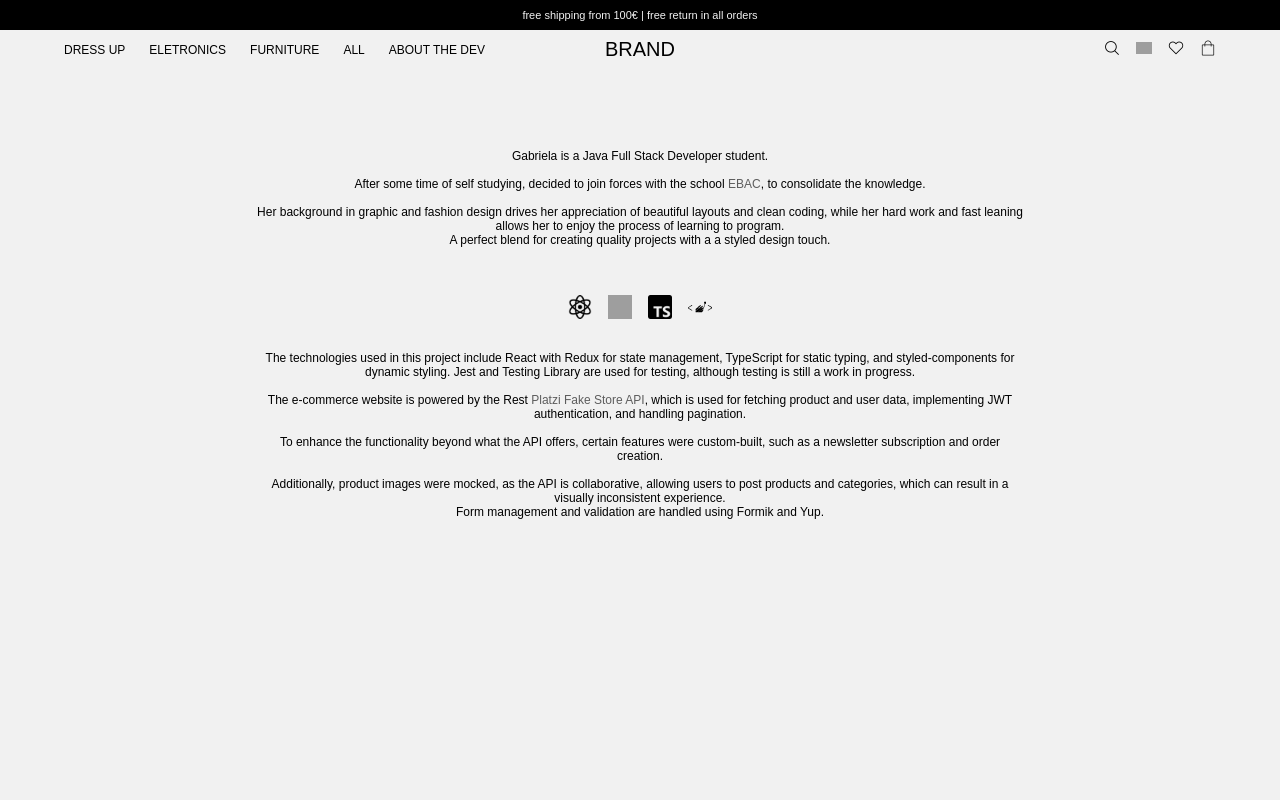
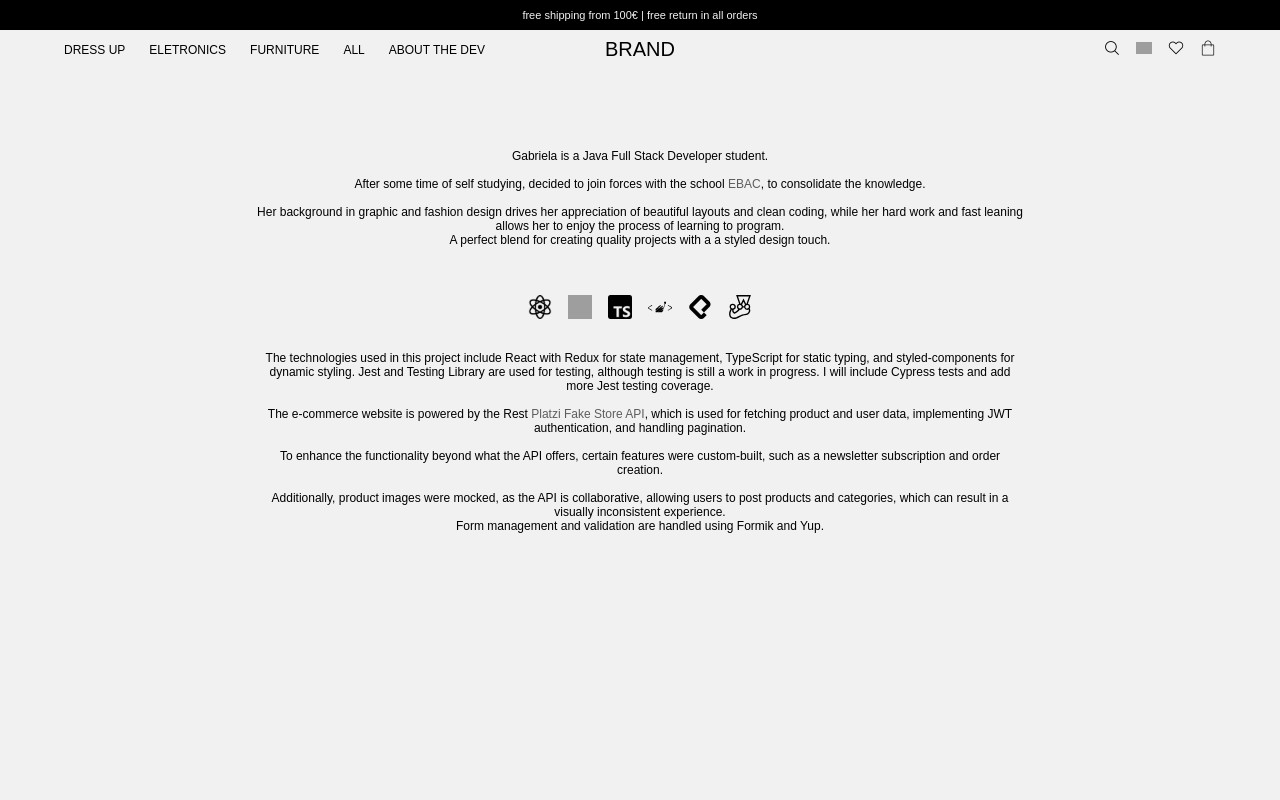
Before and after one commit to zmngabriela/e-commerce, a React (Create React App) app: page /about in a window 1280 px wide. Shown: the top 800 px of the page. Built offline with nearby package versions, Linux system fonts and the light colour scheme; grey boxes are pictures that could not be loaded.

Commit message:
refactor: adding technologies icon and updating text

```diff
--- a/src/pages/About/index.tsx
+++ b/src/pages/About/index.tsx
@@ -2,6 +2,8 @@ import react from '../../assets/icons/react.png'
 import redux from '../../assets/icons/redux.png'
 import typescript from '../../assets/icons/typescript.png'
 import styledComponents from '../../assets/icons/styled-components.svg'
+import platzi from '../../assets/icons/platzi.png'
+import jest from '../../assets/icons/jest.svg'
 
 import * as S from './styles'
 import { Container } from '../../styles'
@@ -20,13 +22,15 @@ const About = () => (
         A perfect blend for creating quality projects with a a styled design touch.
       </S.Text>
       <S.Icons>
-        <img src={react} alt="React" />
-        <img src={redux} alt="Redux" />
-        <img src={typescript} alt="Typescript" />
-        <img src={styledComponents} alt="Styled Components" />
+        <img src={react} alt="React" title='React'/>
+        <img src={redux} alt="Redux" title='Redux'/>
+        <img src={typescript} alt="Typescript" title='TypeScript' />
+        <img src={styledComponents} alt="Styled Components" title='Styled Components' />
+        <img src={platzi} alt="Platzi Fake API" title='Platzi Fake API' />
+        <img src={jest} alt="Jest" title='Jest Testing' />
       </S.Icons>
       <S.Text>
-        The technologies used in this project include React with Redux for state management, TypeScript for static typing, and styled-components for dynamic styling. Jest and Testing Library are used for testing, although testing is still a work in progress.
+        The technologies used in this project include React with Redux for state management, TypeScript for static typing, and styled-components for dynamic styling. Jest and Testing Library are used for testing, although testing is still a work in progress. I will include Cypress tests and add more Jest testing coverage.
         <br />
         <br />
         The e-commerce website is powered by the Rest <a href="https://fakeapi.platzi.com/" target='_blank'>Platzi Fake Store API</a>, which is used for fetching product and user data, implementing JWT authentication, and handling pagination.
```
Also changed, not shown: src/assets/icons/jest.svg (added), src/assets/icons/platzi.png (renamed from src/assets/images/platzi.png).
